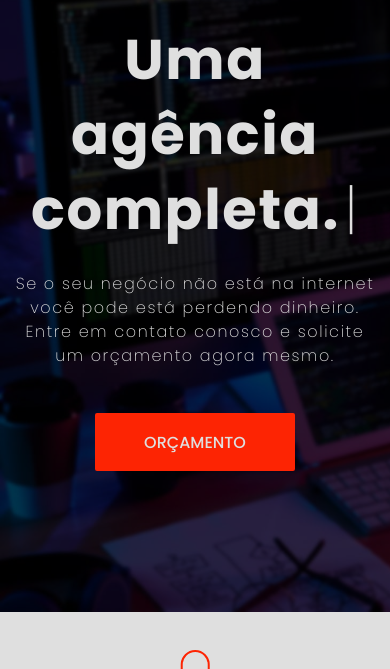
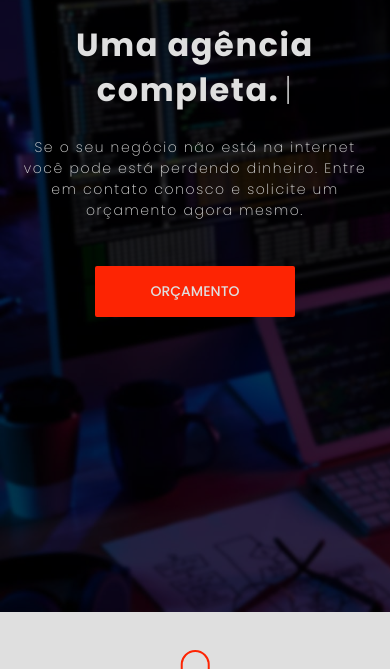
Before and after one commit to eri-prado/agencia-weev, a plain HTML site: page index.html in a window 390 px wide. Shown: the part 101-770 px from the top of the page. Drawn offline with Linux system fonts and the light colour scheme.

Commit message:
style changes

```diff
--- a/css/style.css
+++ b/css/style.css
@@ -301,4 +301,18 @@ svg:hover {
   .cta .container {
     padding: 10px 0 0 0;
   }
+
+  .cta h1 {
+    font-size: 2rem;
+    line-height: 45px;
+  }
+
+  .cta p {
+    font-size: .875rem;
+  }
+
+  .btn {
+    padding: 0.9em 2em;
+    font-size: .875rem;
+  }
 }
```
